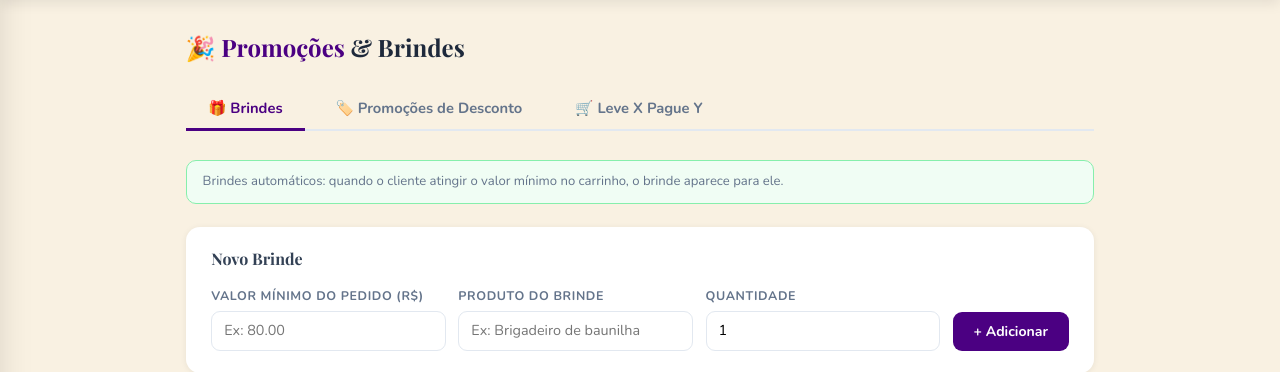
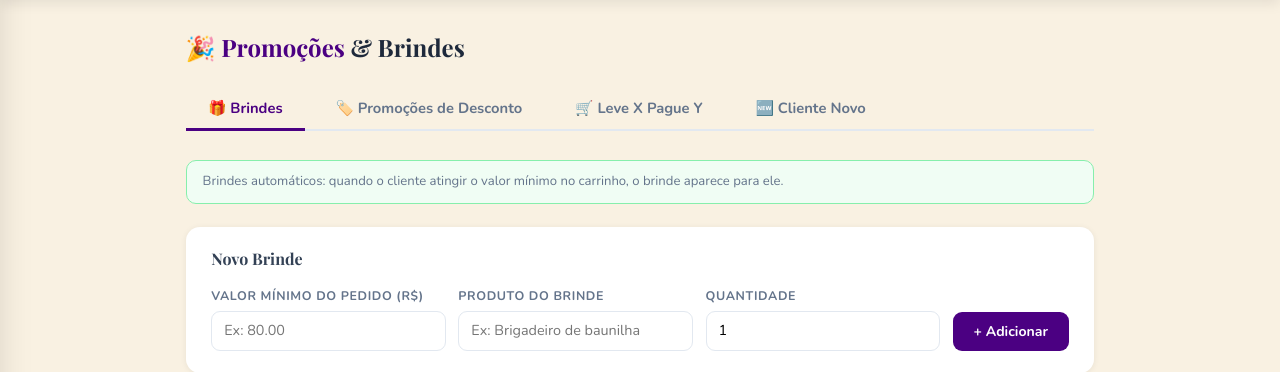
Before and after one commit to sarapacheco-user/DocesDaFhe, a Flask app: page /admin/promocoes in a window 1280 px wide. Shown: the part 56-428 px from the top of the page. Run offline with Flask 3, Linux system fonts and the light colour scheme; a user stored in the database is signed in; some libraries are stand-ins or nearby versions.

Commit message:
Adiciona desconto automatico de boas-vindas para clientes novos
Quem nunca fez nenhum pedido recebe automaticamente um desconto
percentual no carrinho (10% por padrao). O admin pode ativar/
desativar e ajustar a porcentagem na aba "Cliente Novo" de
Promocoes. O desconto e aplicado tanto na visualizacao do carrinho
quanto no pedido final salvo no banco.

```diff
--- a/app.py
+++ b/app.py
@@ -183,6 +183,8 @@ with app.app_context():
             ('site_config',       'auth_bg_color2',  'VARCHAR(20)'),
             ('site_config',       'auth_text_color', 'VARCHAR(20)'),
             ('users',             'conta_excluida',  'BOOLEAN DEFAULT 0'),
+            ('site_config',       'desconto_novo_ativo', 'BOOLEAN DEFAULT 1'),
+            ('site_config',       'desconto_novo_pct',   'NUMERIC(5,2) DEFAULT 10'),
         ]:
             try:
                 conn.execute(db.text(f'ALTER TABLE {tbl} ADD COLUMN {col} {typedef}'))
@@ -1453,13 +1455,24 @@ def carrinho():
         else:
             flask_session.pop('promocao_id', None)
 
-    desconto    = round(desconto_manual + desconto_leve_pague, 2)
+    # desconto automático de boas-vindas para quem nunca fez pedido
+    desconto_novo_pct = 0.0
+    desconto_novo_cliente = 0.0
+    cfg = SiteConfig.query.first()
+    if (cfg and cfg.desconto_novo_ativo and not current_user.is_admin
+            and len(current_user.pedidos) == 0):
+        desconto_novo_pct = float(cfg.desconto_novo_pct or 0)
+        desconto_novo_cliente = round(total * desconto_novo_pct / 100, 2)
+
+    desconto    = round(desconto_manual + desconto_leve_pague + desconto_novo_cliente, 2)
     total_final = round(total - desconto, 2)
     return render_template('pedidos/carrinho.html', itens=itens,
                            total=total, quantidade_total=quantidade_total,
                            brinde=brinde, todas_promocoes=todas_promocoes,
                            promocao=promocao_aplicada,
                            desconto=desconto_manual, total_final=total_final,
+                           desconto_novo_pct=desconto_novo_pct,
+                           desconto_novo_cliente=desconto_novo_cliente,
                            leve_pague_info=leve_pague_info)
 
 
@@ -1663,7 +1676,14 @@ def finalizar_pedido():
         if p and p.ativo and p.tipo != 'leve_pague' and float(p.valor_minimo) <= total:
             desconto_manual = p.desconto_para(total)
             promocao_aplicada = p
-    desconto = round(desconto_manual + desconto_lp, 2)
+    # ── DESCONTO AUTOMÁTICO DE BOAS-VINDAS (cliente que nunca fez pedido) ──
+    desconto_novo_cliente = 0.0
+    cfg = SiteConfig.query.first()
+    if (cfg and cfg.desconto_novo_ativo and not current_user.is_admin
+            and len(current_user.pedidos) == 0):
+        desconto_novo_cliente = round(total * float(cfg.desconto_novo_pct or 0) / 100, 2)
+
+    desconto = round(desconto_manual + desconto_lp + desconto_novo_cliente, 2)
     total_final = round(total - desconto, 2)
     flask_session.pop('promocao_id', None)
 
@@ -1672,6 +1692,8 @@ def finalizar_pedido():
         linhas.append(f'*Desconto Leve/Pague: -R$ {desconto_lp:.2f}*')
     if promocao_aplicada:
         linhas.append(f'*Promoção "{promocao_aplicada.nome}": -R$ {desconto_manual:.2f}*')
+    if desconto_novo_cliente > 0:
+        linhas.append(f'*Desconto de boas-vindas ({float(cfg.desconto_novo_pct):.0f}%): -R$ {desconto_novo_cliente:.2f}*')
     linhas.append(f'*Total: R$ {total_final:.2f}*')
 
     # ── LEMBRANCINHA ──
@@ -2666,6 +2688,21 @@ def admin_promocoes():
                 db.session.commit()
                 flash('Promoção removida.', 'info')
 
+        elif secao == 'novo_cliente':
+            cfg = SiteConfig.query.first()
+            if not cfg:
+                cfg = SiteConfig()
+                db.session.add(cfg)
+            cfg.desconto_novo_ativo = request.form.get('desconto_novo_ativo') == '1'
+            try:
+                pct = float(request.form.get('desconto_novo_pct', 0))
+                cfg.desconto_novo_pct = max(0, min(100, pct))
+            except ValueError:
+                flash('Porcentagem inválida.', 'error')
+            else:
+                db.session.commit()
+                flash('Desconto de boas-vindas atualizado!', 'success')
+
         dest = url_for('admin_promocoes') + ('#leve-pague' if secao == 'leve_pague' else '')
         return redirect(dest)
 
--- a/models.py
+++ b/models.py
@@ -386,6 +386,9 @@ class SiteConfig(db.Model):
     blog_card_bg    = db.Column(db.String(20), default='#ffffff')
     blog_text       = db.Column(db.String(20), default='#1e293b')
     agenda_dias_arquivar = db.Column(db.Integer, default=30)
+    # Desconto automático para clientes que nunca fizeram pedido
+    desconto_novo_ativo = db.Column(db.Boolean, default=True)
+    desconto_novo_pct   = db.Column(db.Numeric(5, 2), default=10)
     updated_at      = db.Column(db.DateTime, default=datetime.utcnow, onupdate=datetime.utcnow)
 
     def __repr__(self):
--- a/templates/admin/promocoes.html
+++ b/templates/admin/promocoes.html
@@ -95,6 +95,7 @@
     <button class="promo-tab active" onclick="trocarAba('tab-brindes', this)">🎁 Brindes</button>
     <button class="promo-tab"        onclick="trocarAba('tab-promocoes', this)">🏷️ Promoções de Desconto</button>
     <button class="promo-tab"        onclick="trocarAba('tab-leve-pague', this)">🛒 Leve X Pague Y</button>
+    <button class="promo-tab"        onclick="trocarAba('tab-novo-cliente', this)">🆕 Cliente Novo</button>
   </div>
 
   <!-- ═══════════════════════════════════════════ -->
@@ -408,6 +409,42 @@
     </div>
   </div>
 
+  <!-- ═══════════════════════════════════════════ -->
+  <!-- ABA CLIENTE NOVO -->
+  <!-- ═══════════════════════════════════════════ -->
+  <div id="tab-novo-cliente" class="promo-panel">
+
+    <p class="lmb-hint">
+      Desconto automático: aplicado sozinho no carrinho de quem ainda não fez nenhum pedido na loja.
+    </p>
+
+    <div class="lmb-form-card">
+      <h3>Desconto de boas-vindas</h3>
+      <form method="POST">
+        <input type="hidden" name="acao" value="salvar">
+        <input type="hidden" name="secao" value="novo_cliente">
+        <div class="lmb-grid-4">
+          <div class="lmb-field">
+            <label>Ativo?</label>
+            <select name="desconto_novo_ativo">
+              <option value="1" {% if site_config and site_config.desconto_novo_ativo %}selected{% endif %}>Sim</option>
+              <option value="0" {% if site_config and not site_config.desconto_novo_ativo %}selected{% endif %}>Não</option>
+            </select>
+          </div>
+          <div class="lmb-field">
+            <label>Desconto (%)</label>
+            <input type="number" name="desconto_novo_pct" min="0" max="100" step="0.5"
+                   value="{{ site_config.desconto_novo_pct if site_config else 10 }}" required>
+          </div>
+          <div class="lmb-field">
+            <label>&nbsp;</label>
+            <button type="submit" class="btn-add">Salvar</button>
+          </div>
+        </div>
+      </form>
+    </div>
+  </div>
+
 </div>
 
 <script>
```
Also changed, not shown: templates/pedidos/carrinho.html (+7 -0 lines).
